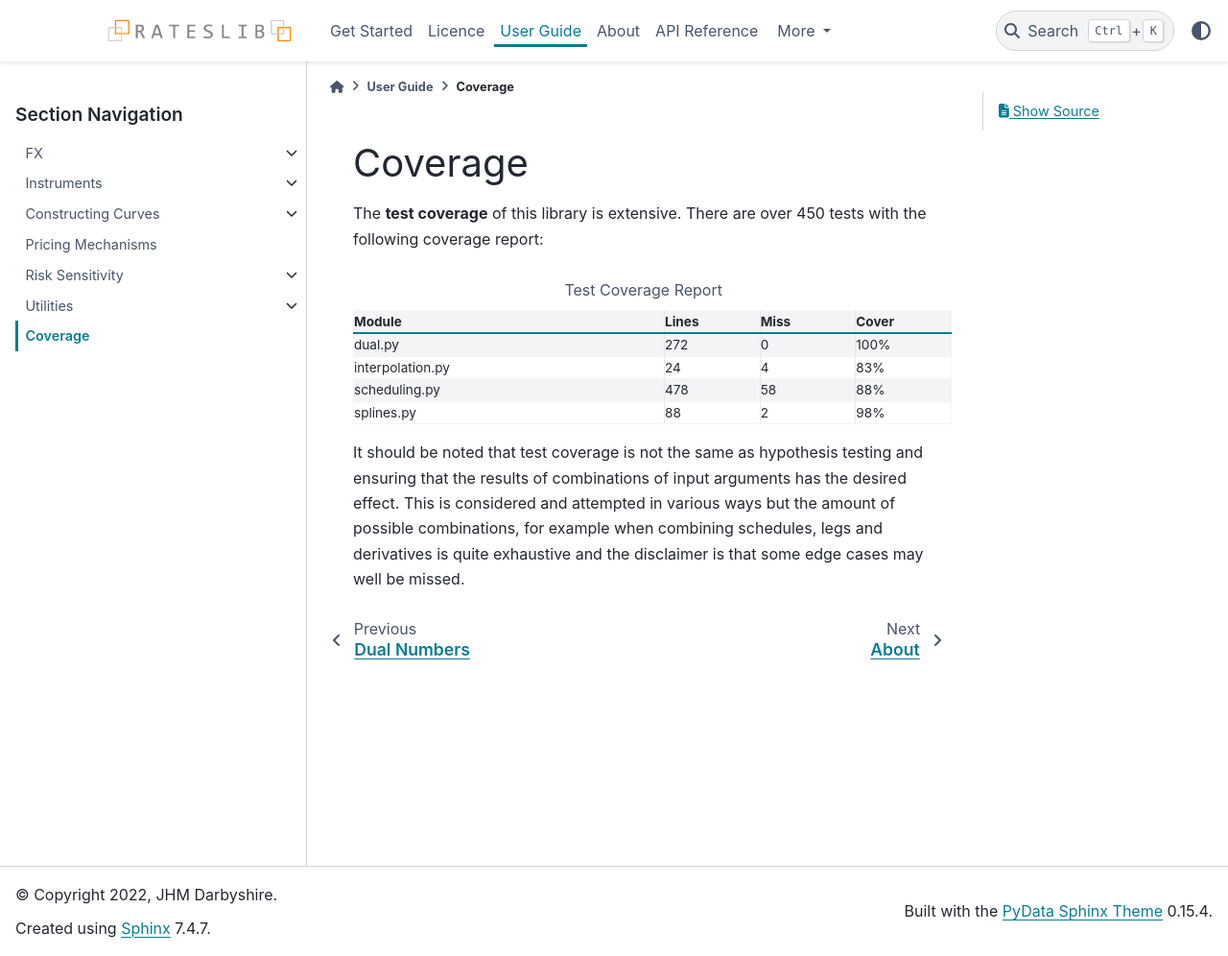
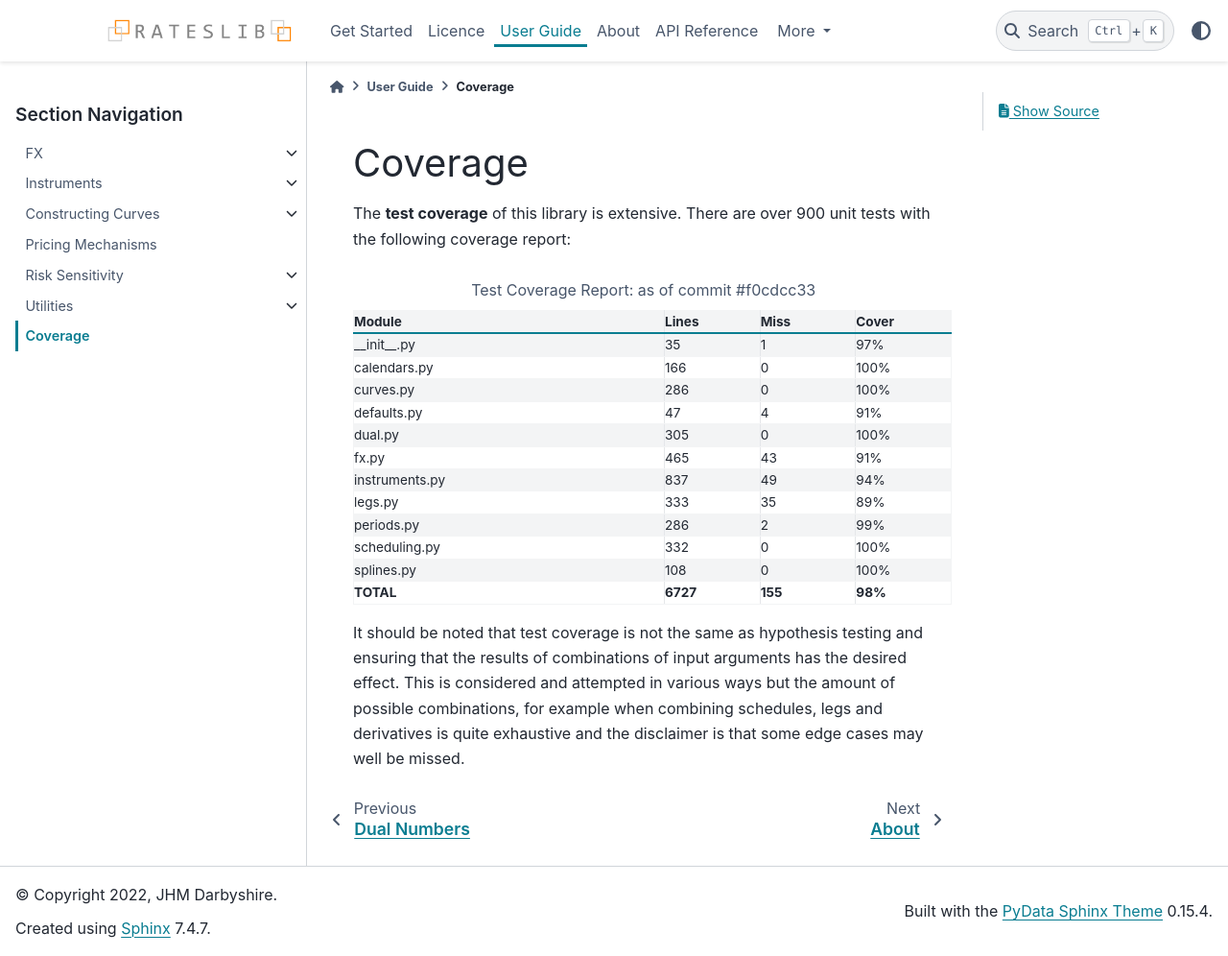
Before and after one commit to attack68/rateslib, a Sphinx documentation site: the page built from docs/source/g_coverage.rst, in a window 1280 px wide and 996 px high. Shown: the whole window at 96% size. Built offline with Sphinx 7.4.7 and the PyData theme 0.15.4, drawn with Linux system fonts in a browser that asks for light colours.

```diff
--- a/docs/source/g_coverage.rst
+++ b/docs/source/g_coverage.rst
@@ -4,10 +4,10 @@
 Coverage
 ***********
 
-The **test coverage** of this library is extensive. There are over 450 tests with the
-following coverage report:
+The **test coverage** of this library is extensive. There are over 900 unit tests
+with the following coverage report:
 
-.. list-table:: Test Coverage Report
+.. list-table:: Test Coverage Report: as of commit #f0cdcc33
    :widths: 52 16 16 16
    :header-rows: 1
 
@@ -15,22 +15,54 @@ following coverage report:
      - Lines
      - Miss
      - Cover
-   * - dual.py
-     - 272
+   * - __init__.py
+     - 35
+     - 1
+     - 97%
+   * - calendars.py
+     - 166
      - 0
      - 100%
-   * - interpolation.py
-     - 24
+   * - curves.py
+     - 286
+     - 0
+     - 100%
+   * - defaults.py
+     - 47
      - 4
-     - 83%
+     - 91%
+   * - dual.py
+     - 305
+     - 0
+     - 100%
+   * - fx.py
+     - 465
+     - 43
+     - 91%
+   * - instruments.py
+     - 837
+     - 49
+     - 94%
+   * - legs.py
+     - 333
+     - 35
+     - 89%
+   * - periods.py
+     - 286
+     - 2
+     - 99%
    * - scheduling.py
-     - 478
-     - 58
-     - 88%
+     - 332
+     - 0
+     - 100%
    * - splines.py
-     - 88
-     - 2
-     - 98%
+     - 108
+     - 0
+     - 100%
+   * - **TOTAL**
+     - **6727**
+     - **155**
+     - **98%**
 
 It should be noted that test coverage is not the same as hypothesis testing and ensuring
 that the results of combinations of input arguments has the desired effect. This is
--- a/docs/source/i_api.rst
+++ b/docs/source/i_api.rst
@@ -202,3 +202,4 @@ Solver
    :skip: FXForwards
    :skip: combinations
    :skip: MultiIndex
+   :skip: Series
--- a/docs/source/j_gamma.rst
+++ b/docs/source/j_gamma.rst
@@ -120,4 +120,4 @@ We can slice this to display only the EUR risk.
 .. ipython:: python
 
     idx = ("eur", "eur", slice(None), ["estr", "fx"], slice(None))
-    cgamma.loc[idx, idx]
+    cgamma.loc[idx, (slice(None), ["estr", "fx"], slice(None))]
```
Also changed, not shown: docs/source/c_solver.rst (+37 -0 lines), docs/source/g_risk.rst (+5 -4 lines), docs/source/i_guide.rst (+9 -7 lines), 5 other files.
